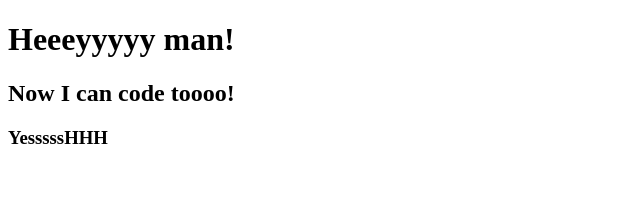
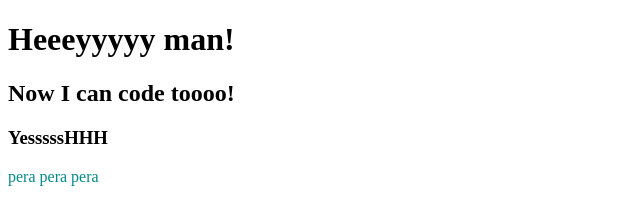
Before and after one commit to shbhro/CSSmod2repo, a plain HTML site: page index.html in a window 1280 px wide. Shown: the whole page, without its empty margins (0-640 px from the left). Drawn offline with Linux system fonts and the light colour scheme.

Commit message:
para add

```diff
--- a/index.html
+++ b/index.html
@@ -10,6 +10,6 @@
     <h1>Heeeyyyyy man!</h1>
     <h2> Now I can code toooo!</h2>
     <h3> YesssssHHH </h3>
-
+    <p style="color: darkcyan;"> pera pera pera </p>
 </body>
 </html>
```
